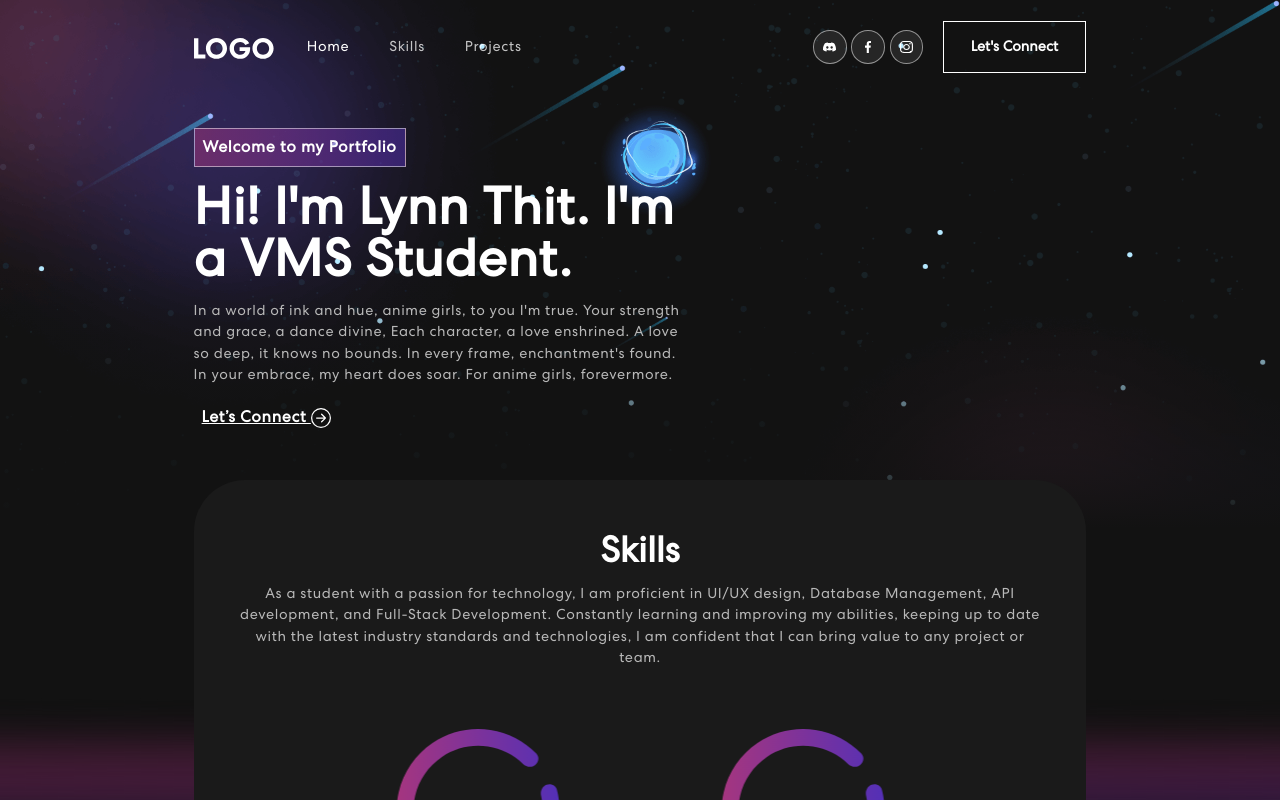
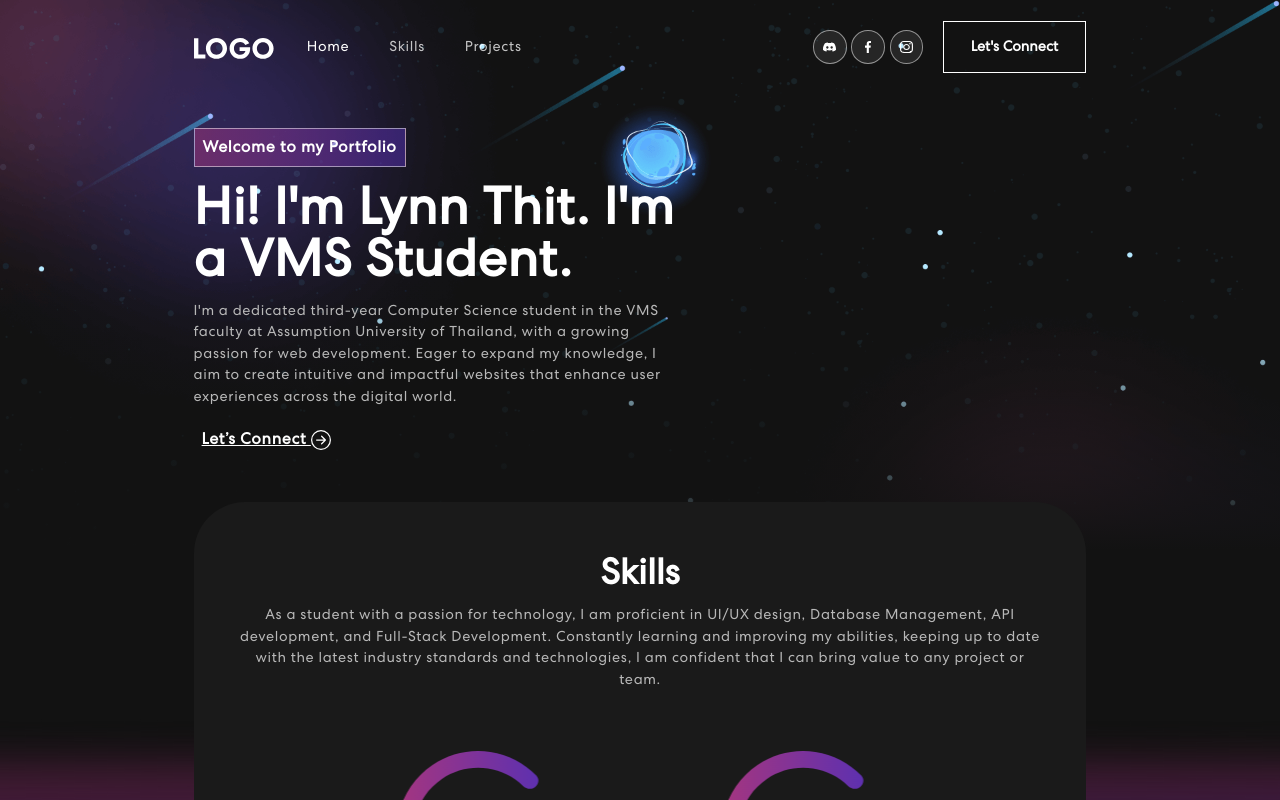
Before and after one commit to LynnT-2003/My-Portfolio-App, a React (Create React App) app in the folder my-portfolio-app/: page / in a window 1280 px wide. Shown: the top 800 px of the page. Built offline with nearby package versions, Linux system fonts and the light colour scheme.

Commit message:
some more changes to animation (I'm picky)

```diff
--- a/my-portfolio-app/src/components/Banner.js
+++ b/my-portfolio-app/src/components/Banner.js
@@ -72,11 +72,11 @@ export const Banner = () => {
             </h1>
 
             <p>
-              In a world of ink and hue, anime girls, to you I'm true. Your
-              strength and grace, a dance divine, Each character, a love
-              enshrined. A love so deep, it knows no bounds. In every frame,
-              enchantment's found. In your embrace, my heart does soar. For
-              anime girls, forevermore.
+              I'm a dedicated third-year Computer Science student in the VMS
+              faculty at Assumption University of Thailand, with a growing
+              passion for web development. Eager to expand my knowledge, I aim
+              to create intuitive and impactful websites that enhance user
+              experiences across the digital world.
             </p>
             <div
               className="tagline-no-bg navbar-text"
```
